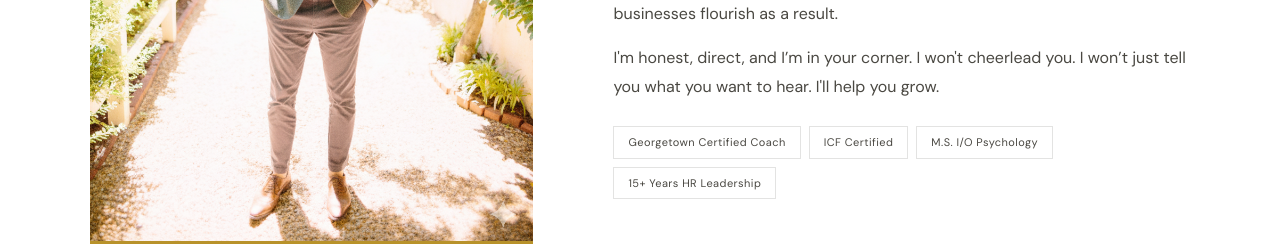
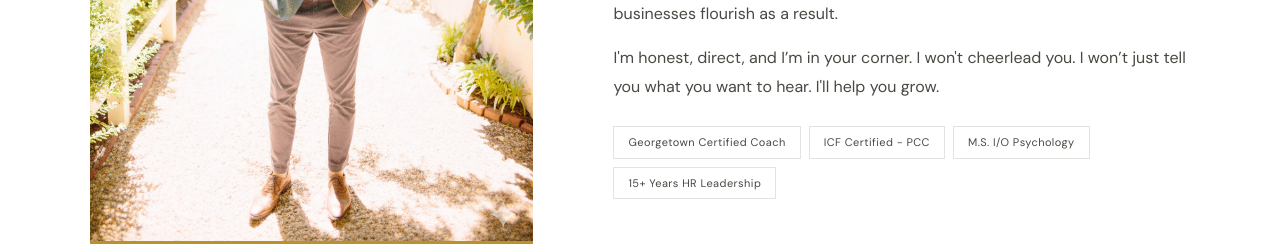
Before and after one commit to mightybrent/Rockwell-Fellowship, a Next.js app: page / in a window 1280 px wide. Shown: the part 4400-4646 px from the top of the page. Built offline with nearby package versions, Linux system fonts and the light colour scheme; a web font is replaced by a local one.

Commit message:
Update credential pill to ICF Certified - PCC

```diff
--- a/src/app/page.js
+++ b/src/app/page.js
@@ -168,7 +168,7 @@ export default function Page() {
             </div>
             <div className="about-credentials">
               <span className="credential-pill">Georgetown Certified Coach</span>
-              <span className="credential-pill">ICF Certified</span>
+              <span className="credential-pill">ICF Certified - PCC</span>
               <span className="credential-pill">M.S. I/O Psychology</span>
               <span className="credential-pill">15+ Years HR Leadership</span>
             </div>
```
